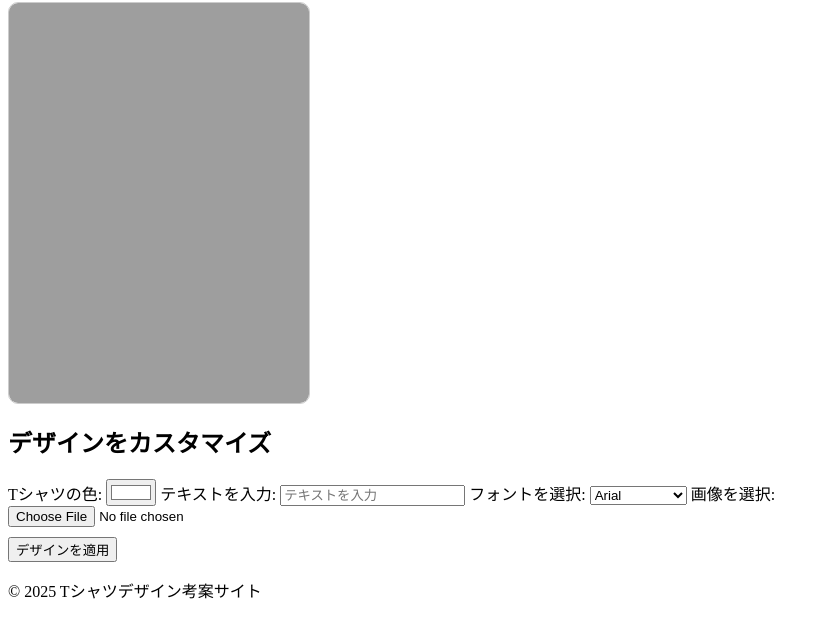
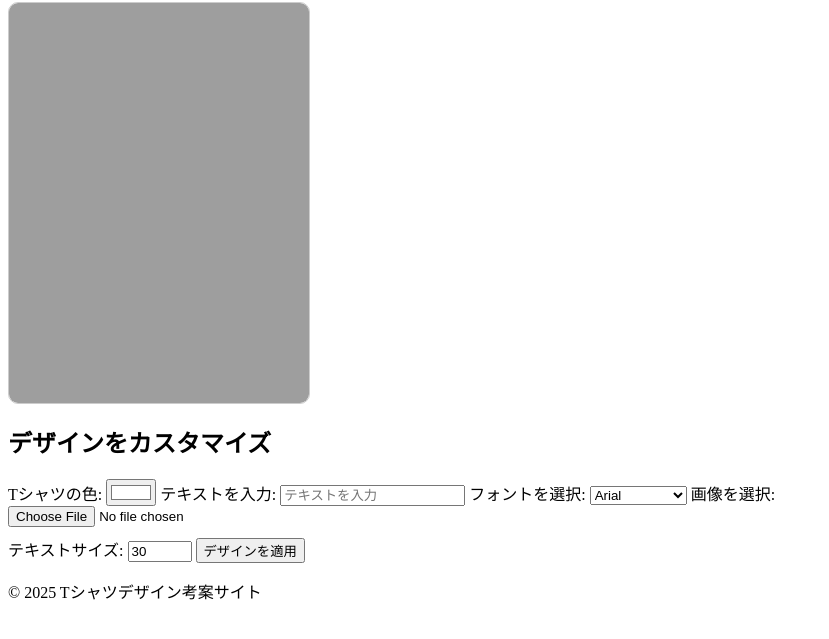
Before and after one commit to rapein/kakunin, a plain HTML site: page index.html in a window 1280 px wide. Shown: the part 87-726 px from the top of the page, without its empty margins (0-829 px from the left). Drawn offline with Linux system fonts and the light colour scheme.

Commit message:
Update index.html

```diff
--- a/index.html
+++ b/index.html
@@ -38,6 +38,9 @@
                 <label for="image-upload">画像を選択:</label>
                 <input type="file" id="image-upload" accept="image/*">
 
+                <label for="text-size">テキストサイズ:</label>
+                <input type="number" id="text-size" value="30" min="10" max="100">
+
                 <button id="apply-design">デザインを適用</button>
             </div>
         </section>
```
